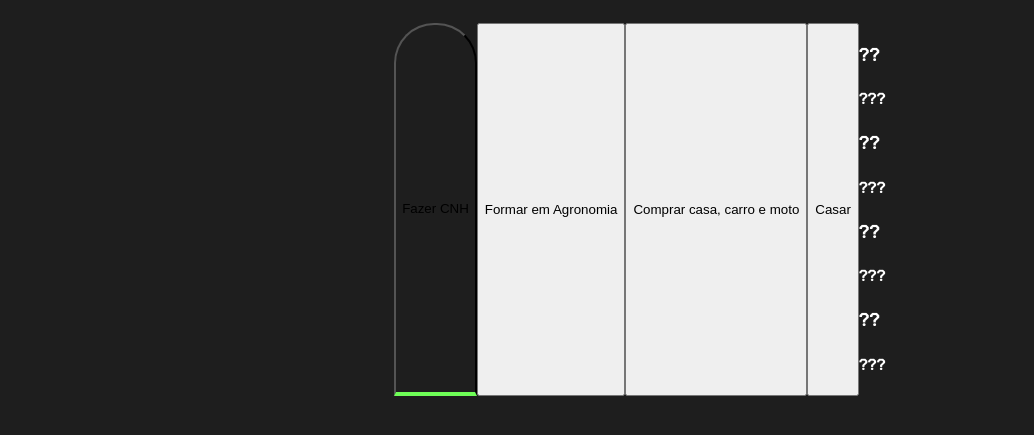
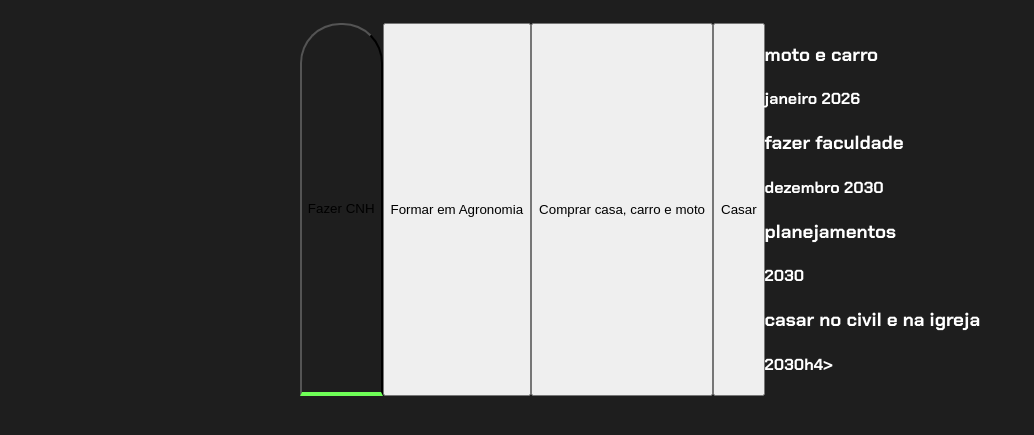
Before and after one commit to KellyGloria/Projeto-de-vida-, a plain HTML site: page index.html in a window 1280 px wide. Shown: the part 101-536 px from the top of the page, without its empty margins (0-1034 px from the left). Drawn offline with Linux system fonts and the light colour scheme.

Commit message:
Update index.html

```diff
--- a/index.html
+++ b/index.html
@@ -18,23 +18,23 @@
         <button class = "botao"> Casar</button>
         <div class = "abas-textos">
            <div class = "abas-conteudo">
-             <h3 class = "abas-conteudo-titulo-principal">??</h3>
-             <h4 class = "abas-conteudo-titulo-secundario">???</h4>
+             <h3 class = "abas-conteudo-titulo-principal">moto e carro</h3>
+             <h4 class = "abas-conteudo-titulo-secundario">janeiro 2026</h4>
       </div>
              <div class = "abas-textos">
            <div class = "abas-conteudo">
-             <h3 class = "abas-conteudo-titulo-principal">??</h3>
-             <h4 class = "abas-conteudo-titulo-secundario">???</h4>
+             <h3 class = "abas-conteudo-titulo-principal">fazer faculdade</h3>
+             <h4 class = "abas-conteudo-titulo-secundario">dezembro 2030</h4>
       </div>
                  <div class = "abas-textos">
            <div class = "abas-conteudo">
-             <h3 class = "abas-conteudo-titulo-principal">??</h3>
-             <h4 class = "abas-conteudo-titulo-secundario">???</h4>
+             <h3 class = "abas-conteudo-titulo-principal">planejamentos</h3>
+             <h4 class = "abas-conteudo-titulo-secundario">2030</h4>
       </div>
             <div class = "abas-textos">
            <div class = "abas-conteudo">
-             <h3 class = "abas-conteudo-titulo-principal">??</h3>
-             <h4 class = "abas-conteudo-titulo-secundario">???</h4>
+             <h3 class = "abas-conteudo-titulo-principal">casar no civil e na igreja</h3>
+             <h4 class = "abas-conteudo-titulo-secundario">2030h4>
       </div>
      </section>
      <script src = "main.js"></script>
```
